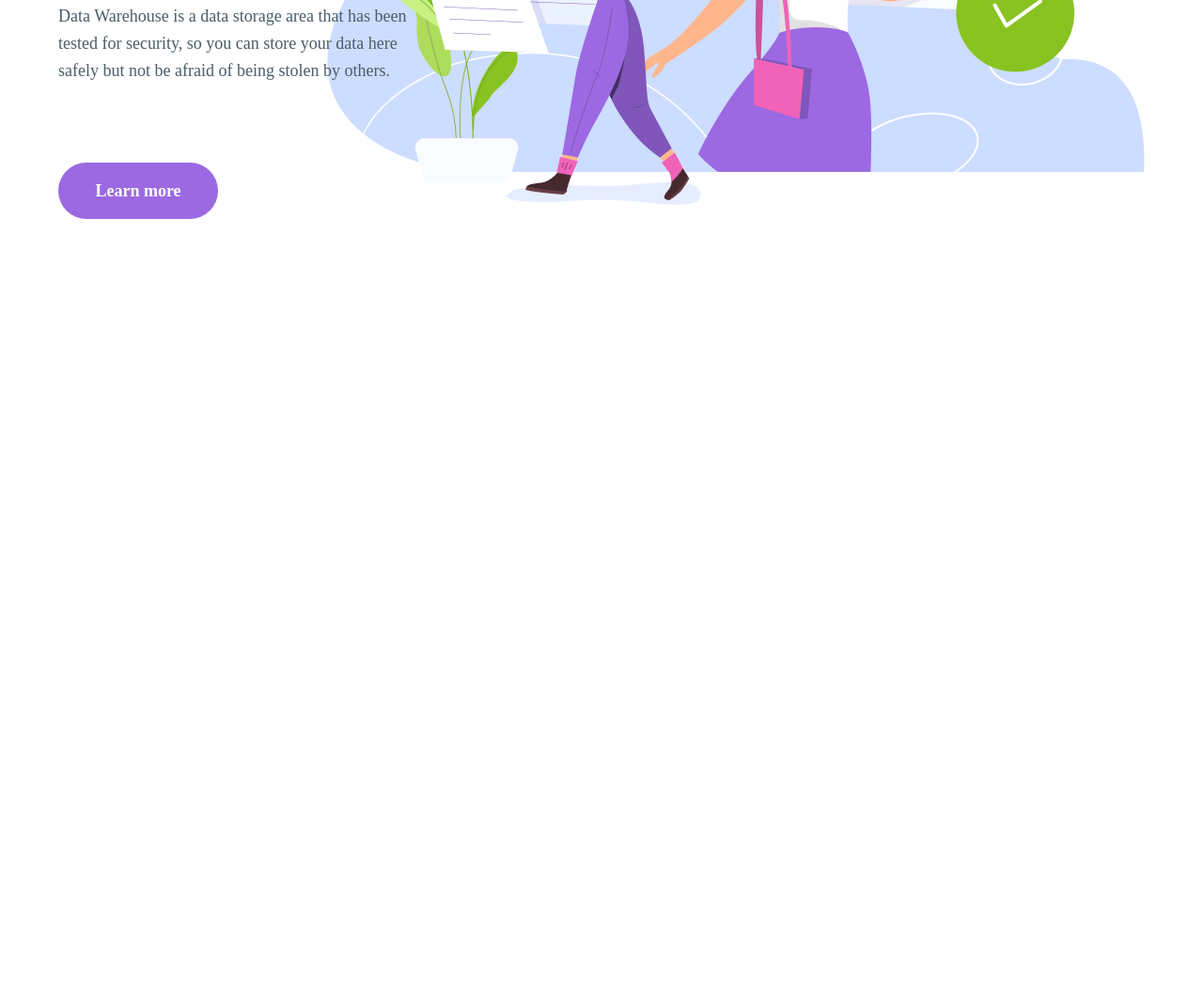
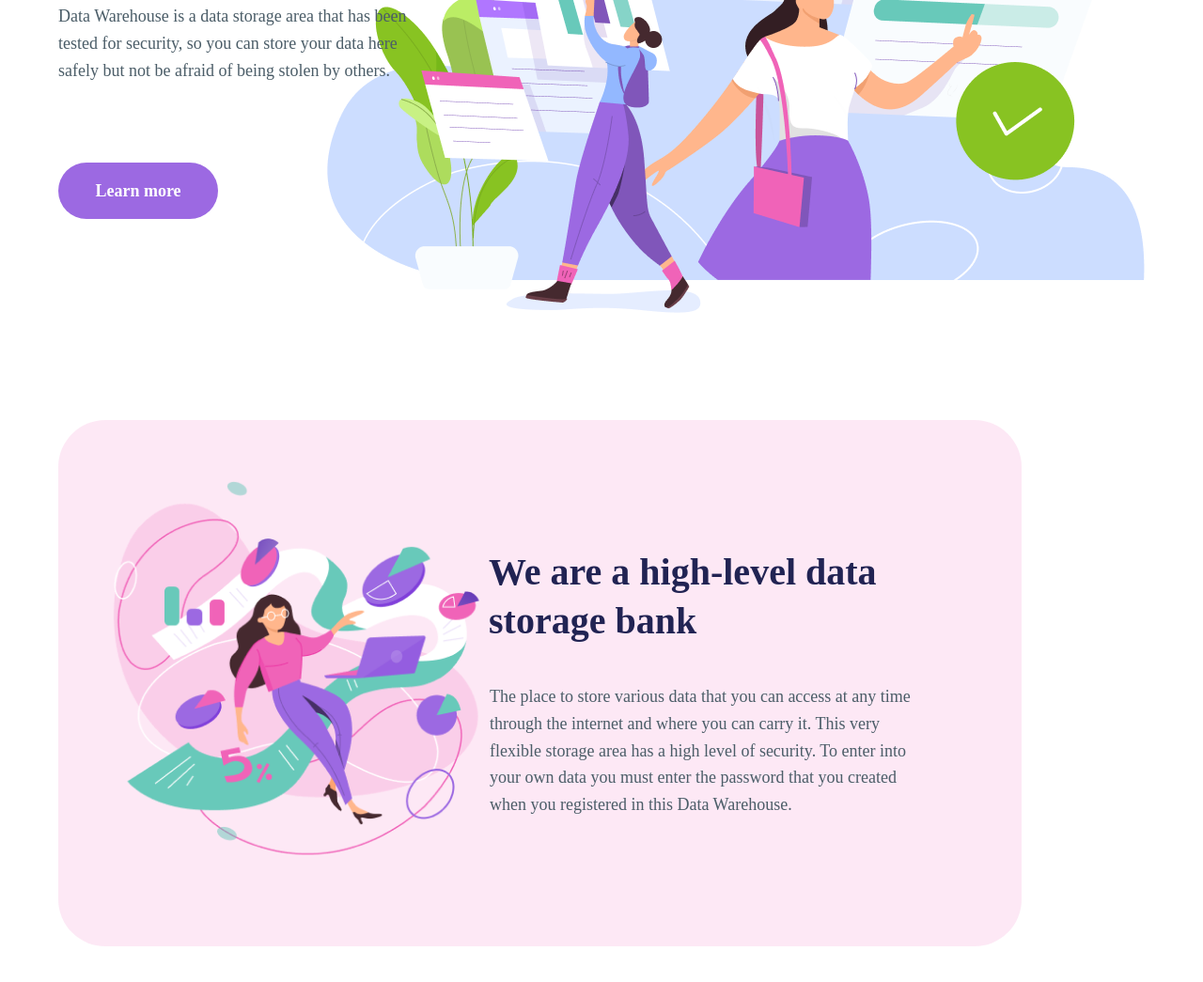
Before and after one commit to cirodil/ratio, a plain HTML site: page module_1/index.html in a window 1280 px wide. Shown: the part 463-1508 px from the top of the page at 94% size. Before the commit the page ends 800 px from the top, so only its background shows below. Drawn offline with Linux system fonts and the light colour scheme.

Commit message:
add "about" section

```diff
--- a/module_1/index.html
+++ b/module_1/index.html
@@ -43,6 +43,17 @@ safely but not be afraid of being stolen by others."
           </p>
           <button class="learn-more">Learn more</button>
         </div>
+
+        <div class="about">
+          <h2 class="about-header">We are a high-level data storage bank</h2>
+          <div class="about-description">
+            The place to store various data that you can access at any time
+            through the internet and where you can carry it. This very flexible
+            storage area has a high level of security. To enter into your own
+            data you must enter the password that you created when you
+            registered in this Data Warehouse.
+          </div>
+        </div>
       </main>
     </div>
   </body>
--- a/module_1/style.css
+++ b/module_1/style.css
@@ -21,7 +21,6 @@ body {
   align-items: center;
   max-width: 401px;
   height: 35px;
-  border: 1px solid;
 }
 
 .logo {
@@ -110,6 +109,7 @@ body {
 .learn-more {
   width: 170px;
   height: 60px;
+  margin-bottom: 115px;
   background: #9c69e2;
   border-radius: 50px;
   font-style: normal;
@@ -122,5 +122,39 @@ body {
   color: #ffffff;
 }
 
+.about {
+  margin-top: 99px;
+  min-height: 560px;
+  display: flex;
+  flex-direction: column;
+  justify-content: center;
+  align-items: flex-end;
 
+  background: url(./assets/image2.png) no-repeat;
+  background-color: rgba(240, 99, 184, 0.15);
+  border-radius: 50px;
+  margin-right: 131px;
 }
+
+.about-header {
+  margin-right: 92px;
+  width: 475px;
+  font-style: normal;
+  font-weight: bold;
+  font-size: 40px;
+  line-height: 130%;
+  /* or 52px */
+
+  color: #212353;
+}
+
+.about-description {
+  margin: 40px 92px 0 0;
+  width: 474px;
+  font-weight: 500;
+  font-size: 18px;
+  line-height: 160%;
+  /* or 29px */
+
+  color: #4b5d68;
+}
```
Also changed, not shown: module_1/assets/image2.png (added).
